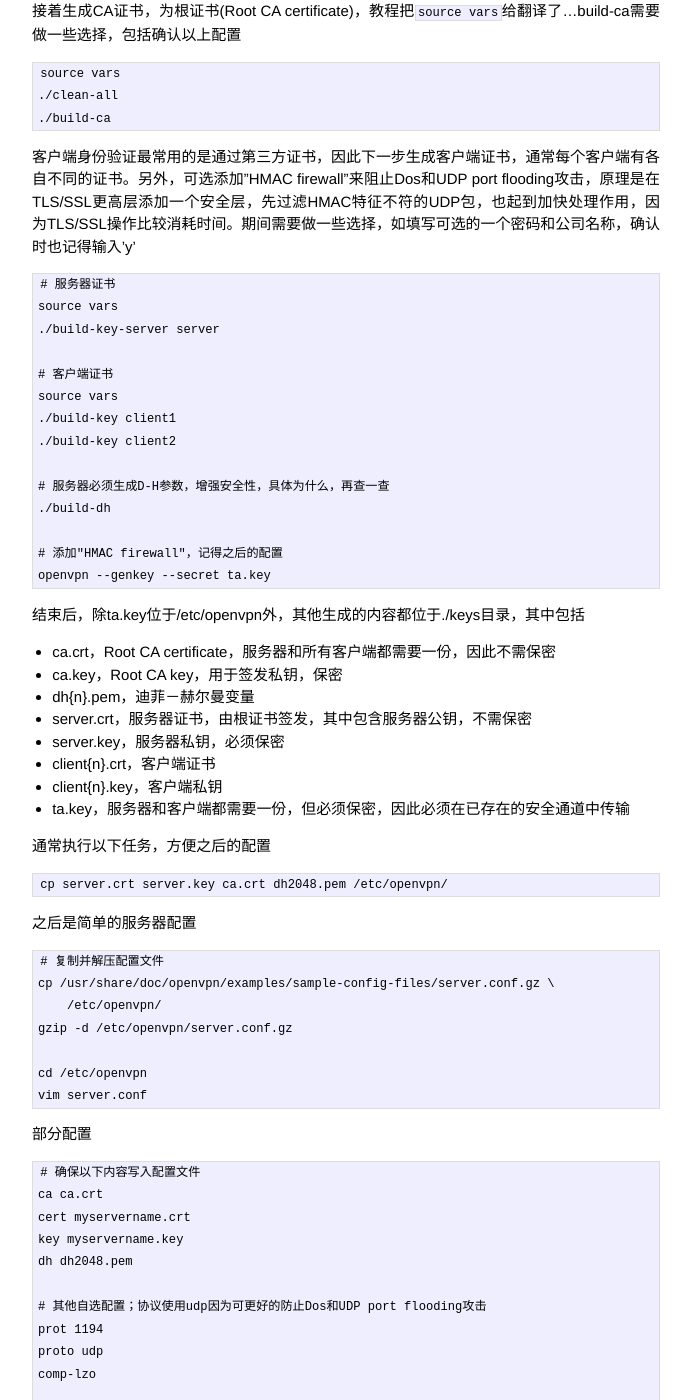
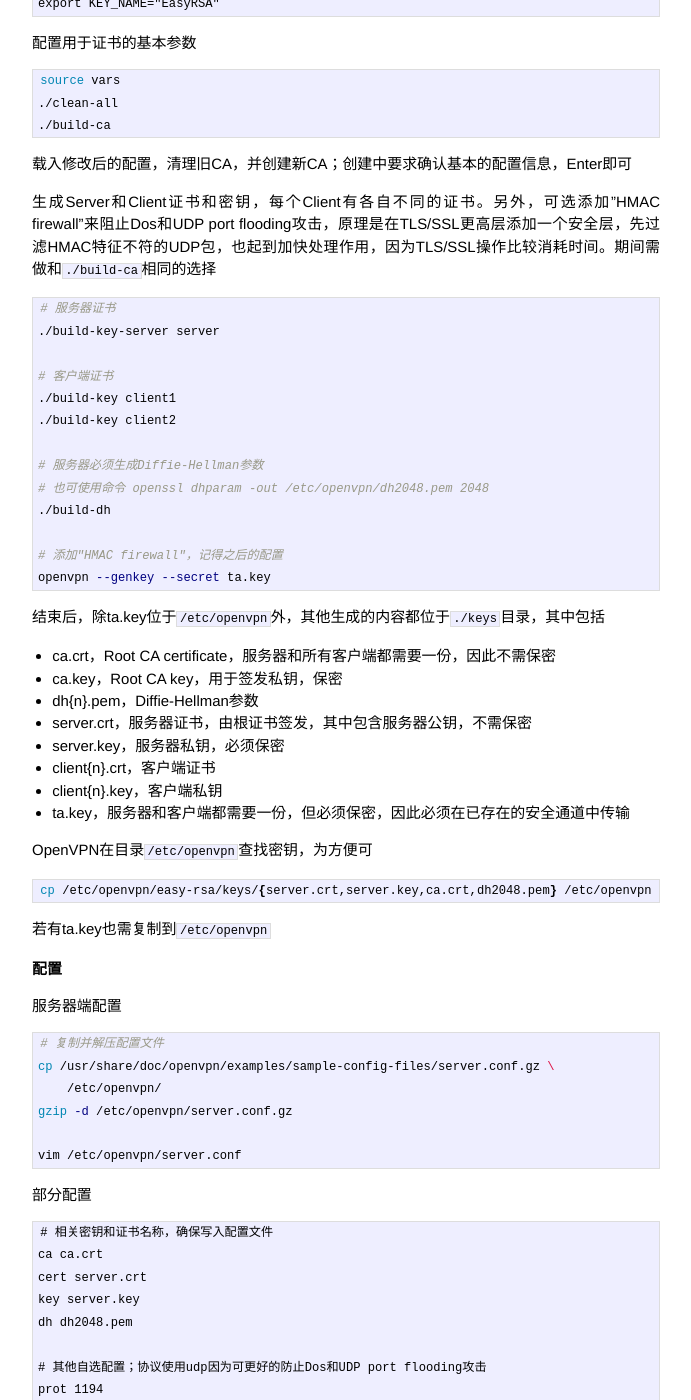
Before and after one commit to zp25/zp25.github.io, a Jekyll site: the page built from _posts/安全/2014-06-24-RSA三.markdown, in a window 1280 px wide and 1400 px high, scrolled down 1678 px. Shown: the whole window, without its empty margins (294-985 px from the left). Built offline with Jekyll 4.4.1, drawn with Linux system fonts in a browser that asks for light colours; some of the changed text lies outside the part shown.

Commit message:
Update: openvpn

```diff
--- a/_posts/安全/2014-06-24-RSA三.markdown
+++ b/_posts/安全/2014-06-24-RSA三.markdown
@@ -28,201 +28,296 @@
 OpenVPN必须双向验证，也提供了多种验证方式，包括预享密钥(仅用于点对点VPN)、第三方证书、用户名密码组合(2.0起提供)。由于OpenVPN使用通用网络协议(TCP等)，因此可以防止ISP等过滤特定VPN协议，如IPSec。
 
 # 搭建OpenVPN
-整理这些内容实际是希望搭建一个VPN，在了解OpenVPN后引出了RSA算法和OpenSSL，于是就先做些准备，也方便之后使用HTTPS。教程参考[Ubuntu服务指南中VPN内容][buildvpn]，也参考了[这篇文章][buildvpn2]。
+整理这些内容实际是希望搭建一个VPN，在了解OpenVPN后引出了RSA算法和OpenSSL，于是就先做些准备，也方便之后使用HTTPS。
 
 ## 服务器端操作
 Ubuntu 14.04，首先安装，OpenVPN2.3开始不捆绑easy-rsa(简化生成证书)，因此也需手动安装
 
-    apt-get update && apt-get install openvpn easy-rsa
+~~~bash
+apt-get update && apt-get install openvpn easy-rsa
+~~~
+由之前内容知道ssl运行需要密钥和数字证书，因此需先生成这些内容，包括创建自己的根证书(CA)，然后签发服务器和客户端证书用以身份认证。
 
-由之前内容知道ssl运行需要密钥和数字证书，因此需先生成这些内容。复制easy-rsa到openvpn配置目录，然后编辑配置信息
+~~~bash
+mkdir /etc/openvpn/easy-rsa/
+cp -r /usr/share/easy-rsa/ /etc/openvpn
 
-    mkdir /etc/openvpn/easy-rsa/
-    cp -r /usr/share/easy-rsa/* /etc/openvpn/easy-rsa/
+cd /etc/openvpn/easy-rsa
+~~~
+使用easy-rsa简化证书创建，然后创建密钥存储文件夹
 
-    cd /etc/openvpn/easy-rsa/
-    vim vars
+~~~
+vim ./vars
 
-    # 配置，必填
-    export KEY_COUNTRY="US"
-    export KEY_PROVINCE="CA"
-    export KEY_CITY="SanFrancisco"
-    export KEY_ORG="Example Company"
-    export KEY_EMAIL="me@myhost.mydomain"
-    export KEY_OU="MyOrganizationalUnit"
-    export KEY_NAME="EasyRSA"
+# 配置，必填
+export KEY_COUNTRY="US"
+export KEY_PROVINCE="CA"
+export KEY_CITY="SanFrancisco"
+export KEY_ORG="Example Company"
+export KEY_EMAIL="me@myhost.mydomain"
+export KEY_OU="MyOrganizationalUnit"
+export KEY_NAME="EasyRSA"
+~~~
+配置用于证书的基本参数
 
-接着生成CA证书，为根证书(Root CA certificate)，教程把`source vars`给翻译了...build-ca需要做一些选择，包括确认以上配置
+~~~bash
+source vars
+./clean-all
+./build-ca
+~~~
+载入修改后的配置，清理旧CA，并创建新CA；创建中要求确认基本的配置信息，Enter即可
 
-    source vars
-    ./clean-all
-    ./build-ca
+生成Server和Client证书和密钥，每个Client有各自不同的证书。另外，可选添加"HMAC firewall"来阻止Dos和UDP port flooding攻击，原理是在TLS/SSL更高层添加一个安全层，先过滤HMAC特征不符的UDP包，也起到加快处理作用，因为TLS/SSL操作比较消耗时间。期间需做和`./build-ca`相同的选择
 
-客户端身份验证最常用的是通过第三方证书，因此下一步生成客户端证书，通常每个客户端有各自不同的证书。另外，可选添加"HMAC firewall"来阻止Dos和UDP port flooding攻击，原理是在TLS/SSL更高层添加一个安全层，先过滤HMAC特征不符的UDP包，也起到加快处理作用，因为TLS/SSL操作比较消耗时间。期间需要做一些选择，如填写可选的一个密码和公司名称，确认时也记得输入'y'
+~~~bash
+# 服务器证书
+./build-key-server server
 
-    # 服务器证书
-    source vars
-    ./build-key-server server
+# 客户端证书
+./build-key client1
+./build-key client2
 
-    # 客户端证书
-    source vars
-    ./build-key client1
-    ./build-key client2
+# 服务器必须生成Diffie-Hellman参数
+# 也可使用命令 openssl dhparam -out /etc/openvpn/dh2048.pem 2048
+./build-dh
 
-    # 服务器必须生成D-H参数，增强安全性，具体为什么，再查一查
-    ./build-dh
-
-    # 添加"HMAC firewall"，记得之后的配置
-    openvpn --genkey --secret ta.key
-
-结束后，除ta.key位于/etc/openvpn外，其他生成的内容都位于./keys目录，其中包括
+# 添加"HMAC firewall"，记得之后的配置
+openvpn --genkey --secret ta.key
+~~~
+结束后，除ta.key位于`/etc/openvpn`外，其他生成的内容都位于`./keys`目录，其中包括
 
 + ca.crt，Root CA certificate，服务器和所有客户端都需要一份，因此不需保密
 + ca.key，Root CA key，用于签发私钥，保密
-+ dh{n}.pem，迪菲－赫尔曼变量
++ dh{n}.pem，Diffie-Hellman参数
 + server.crt，服务器证书，由根证书签发，其中包含服务器公钥，不需保密
 + server.key，服务器私钥，必须保密
 + client{n}.crt，客户端证书
 + client{n}.key，客户端私钥
 + ta.key，服务器和客户端都需要一份，但必须保密，因此必须在已存在的安全通道中传输
 
-通常执行以下任务，方便之后的配置
+OpenVPN在目录`/etc/openvpn`查找密钥，为方便可
 
-    cp server.crt server.key ca.crt dh2048.pem /etc/openvpn/
+~~~bash
+cp /etc/openvpn/easy-rsa/keys/{server.crt,server.key,ca.crt,dh2048.pem} /etc/openvpn
+~~~
+若有ta.key也需复制到`/etc/openvpn`
 
-之后是简单的服务器配置
+### 配置
+服务器端配置
 
-    # 复制并解压配置文件
-    cp /usr/share/doc/openvpn/examples/sample-config-files/server.conf.gz \
-        /etc/openvpn/
-    gzip -d /etc/openvpn/server.conf.gz
+~~~bash
+# 复制并解压配置文件
+cp /usr/share/doc/openvpn/examples/sample-config-files/server.conf.gz \
+    /etc/openvpn/
+gzip -d /etc/openvpn/server.conf.gz
 
-    cd /etc/openvpn
-    vim server.conf
+vim /etc/openvpn/server.conf
+~~~
 
 部分配置
 
-    # 确保以下内容写入配置文件
-    ca ca.crt
-    cert myservername.crt
-    key myservername.key
-    dh dh2048.pem
+~~~
+# 相关密钥和证书名称，确保写入配置文件
+ca ca.crt
+cert server.crt
+key server.key
+dh dh2048.pem
 
-    # 其他自选配置；协议使用udp因为可更好的防止Dos和UDP port flooding攻击
-    prot 1194
-    proto udp
-    comp-lzo
+# 其他自选配置；协议使用udp因为可更好的防止Dos和UDP port flooding攻击
+prot 1194
+proto udp
+comp-lzo
 
-    # 若希望将服务器作为客户端的网关(目的很明确嘛)则需去除以下内容的注释
-    # 使用Google Public DNS
-    push "redirect-gateway def1 bypass-dhcp"
-    push "dhcp-option DNS 8.8.8.8"
-    push "dhcp-option DNS 8.8.4.4"
+# 若希望将服务器作为客户端的网关(目的很明确嘛)则需去除以下内容的注释
+# 使用Google Public DNS或默认
+push "redirect-gateway def1 bypass-dhcp"
+push "dhcp-option DNS 8.8.8.8"
+push "dhcp-option DNS 8.8.4.4"
 
-    # 将OpenVPN作为非特权用户运行是很好的安全策略，取消两行注释
-    user nobody
-    group nogroup
+# 将OpenVPN作为非特权用户运行是很好的安全策略，取消两行注释
+user nobody
+group nogroup
 
-    # "HMAC firewall"配置，第二个参数在服务器端为0，客户端为1
-    tls-auth ta.key 0
+# "HMAC firewall"配置，第二个参数在服务器端为0，客户端为1
+tls-auth ta.key 0
 
-最后一步，非常重要，路由转发配置(目的很明确嘛)
+# log地址
+log-append /var/log/openvpn.log
+~~~
+log默认写入`/var/log/syslog`，可自定义；接着非常重要一步，路由转发配置
 
-    vim /etc/sysctl.conf
+~~~
+vim /etc/sysctl.conf
 
-    # 取消ip_forward注释
-    net.ipv4.ip_forward = 1
+# 取消ip_forward注释
+net.ipv4.ip_forward = 1
 
-    # 退出vim后重新载入sysctl
-    sysctl -p
+# 退出vim后重新载入sysctl
+sysctl -p
+~~~
 
-依照教程，直接修改iptables；由于服务器使用了ufw，所以找到了对应的配置方式，详细见[这篇文章][openvpnufw]
+直接修改iptables或配置ufw
 
-    # 直接修改iptables
-    iptables -t nat -A POSTROUTING -s 10.8.0.0/24 -o eth0 -j MASQUERADE
-    service iptables save
+~~~bash
+# 直接修改iptables
+iptables -t nat -A POSTROUTING -s 10.8.0.0/24 -o eth0 -j MASQUERADE
+service iptables save
 
-    # 或使用ufw配置
-    # 先配置允许封包转发
-    vim /etc/default/ufw
-    DEFAULT_FORWARD_POLICY="ACCEPT"
+# 使用ufw配置
+# OpenVPN使用UDP端口
+ufw allow 1194/udp
 
-    # 之后修改规则
-    vim /etc/ufw/before.rules
+# 允许封包转发
+vim /etc/default/ufw
 
-    # 以下内容需添加在"*filter"行前，就是添加在规则的最前端
-    # START OPENVPN RULES
-    # NAT table rules
-    *nat
-    :POSTROUTING ACCEPT [0:0]
-    # Allow traffic from OpenVPN client to eth0
-    -A POSTROUTING -s 10.8.0.0/8 -o eth0 -j MASQUERADE
-    COMMIT
-    # END OPENVPN RULES
+DEFAULT_FORWARD_POLICY="ACCEPT"
 
-服务器端任务完成，以服务开启`service openvpn start`，或通过命令`openvpn`开启。开启后可查看生成的虚拟网卡信息`ifconfig tun0`。不要忘了开启端口`ufw allow 1194`。一切正常，进入客户端操作
+# ufw规则修改规则
+vim /etc/ufw/before.rules
+
+# 以下内容需添加在"*filter"行前，就是添加在规则的最前端
+# START OPENVPN RULES
+# NAT table rules
+*nat
+:POSTROUTING ACCEPT [0:0]
+# Allow traffic from OpenVPN client to eth0
+-A POSTROUTING -s 10.8.0.0/8 -o eth0 -j MASQUERADE
+COMMIT
+# END OPENVPN RULES
+
+# 完成
+ufw reload
+~~~
+服务器端任务完成
+
+~~~bash
+service openvpn start
+service openvpn status
+
+ifconfig tun0
+~~~
+启动服务和查看信息。一切正常，进入客户端操作
 
 ## 客户端操作
-客户端内容均测试通过，其中桌面为Ubuntu 14.04；ios为7.1.1；android为4.4.2
+进入client1，将之前生成的client1.crt, client1.key, ca.crt, ta.key移至`/etc/openvpn`
 
-### Ubuntu
-选择OpenVPN client，因此客户端也需安装OpenVPN，并将之前生成的client1.crt client1.key ca.crt移至/etc/openvpn
+~~~bash
+scp newuser@SERVER_IP_ADDRESS:/etc/openvpn/easy-rsa/keys/client1.key Downloads/
+~~~
+使用SCP(Secure Copy)下载
 
-    cp /usr/share/doc/openvpn/examples/sample-config-files/client.conf \
-        /etc/openvpn/
+~~~bash
+cp /usr/share/doc/openvpn/examples/sample-config-files/client.conf \
+   /etc/openvpn/
 
-    cd /etc/openvpn
-    vim client.conf
+cd /etc/openvpn
+vim client.conf
+~~~
 
 部分配置
 
-    # 确保以下内容写入配置文件
-    ca ca.crt
-    cert client1.crt
-    key client1.key
+~~~
+# 确保以下内容写入配置文件
+ca ca.crt
+cert client1.crt
+key client1.key
 
-    # 注意修改服务器地址，端口和协议必须与服务器相同，服务器开启压缩则客户端也必须开启
-    remote vpnserver.example.com 1194
-    prot 1194
-    proto udp
-    comp-lzo
+# 注意修改服务器地址，端口和协议必须与服务器相同，服务器开启压缩则客户端也必须开启
+remote vpnserver.example.com 1194
+prot 1194
+proto udp
+comp-lzo
 
-    # 将OpenVPN作为非特权用户运行是很好的安全策略，取消两行注释
-    user nobody
-    group nogroup
+# 将OpenVPN作为非特权用户运行是很好的安全策略，取消两行注释
+user nobody
+group nogroup
 
-    # "HMAC firewall"配置，第二个参数在服务器端为0，客户端为1
-    tls-auth ta.key 1
+# "HMAC firewall"配置，第二个参数在服务器端为0，客户端为1
+tls-auth ta.key 1
 
-配置完成，可开启客户端`service openvpn start`，同样也可以查看虚拟网卡信息`ifconfig tun0`，ping服务器是否在线`ping 10.8.0.1`，也可查看路由信息确定是否连接成功`netstat -rn`
+# log地址
+log-append /var/log/openvpn.log
+~~~
+配置完成，可开启客户端
 
-### ios
-app store下载官方OpenVPN Connect应用，编辑一份client.conf，将其重命名为.ovpn扩展名。将各种证书和密钥以in-line方式写入ovpn文件，具体样例见[此文][iosinline]。想办法将此配置文件移入ios设备，如通过邮件或iTunes同步等。完成后使用OpenVPN打开，跳转到OpenVPN后会看到有发现新配置的信息，右下方点击绿色的加号便可完成导入。打开服务测试。
+~~~bash
+service openvpn start
 
-### android
-android操作与ios几乎相同。安装官方OpenVPN Connect应用，制作ovpn文件后存入手机。打开OpenVPN，点击菜单，Import，选择ovpn文件导入。打开服务测试。
+ifconfig tun0
+
+# 服务器是否在线
+ping 10.8.0.1
+
+# 查看路由信息确定是否连接成功
+netstat -rn
+~~~
+开启服务和信息查询
+
+DNS，系统使用`/etc/resolv.conf`配置DNS服务，用于所有服务的域名解析。若需openvpn使用server端DNS，需修改此配置。利用openresolv可实现多程序无碰撞的修改此配置
+
+~~~bash
+apt-get update && apt-get install openresolv
+~~~
+安装openresolv后重启网络，查看resolv.conf发现`# Generated by resolvconf`字样表明配置成功，openresolv会自动根据系统配置，因此无需更多手动配置。确定可执行文件地址正确，向client.conf添加
+
+~~~
+script-security 2
+up /etc/openvpn/update-resolv-conf
+down /etc/openvpn/update-resolv-conf
+~~~
+打开和关闭openvpn时查看resolv.conf反向修改
+
+### 移动设备
+下载官方OpenVPN Connect应用，编辑一份client.conf并重命名为client.ovpn。将各种证书和密钥以in-line方式写入ovpn文件，具体见[此文][inline]。样例
+
+~~~
+client
+dev tun
+remote vpnserver.example.com 1194
+proto udp
+comp-lzo
+resolv-retry infinite
+nobind
+persist-key
+persist-tun
+ns-cert-type server
+verb 3
+key-direction 1
+
+<ca>
+-----BEGIN CERTIFICATE-----
+copy ca.crt here
+-----END CERTIFICATE-----
+</ca>
+<cert>
+Certificate:
+infos
+-----END CERTIFICATE-----
+copy client.crt here
+-----END CERTIFICATE-----
+</cert>
+<key>
+-----BEGIN PRIVATE KEY-----
+copy client.key here
+-----END PRIVATE KEY-----
+</key>
+<tls-auth>
+#
+# 2048 bit OpenVPN static key
+#
+-----BEGIN OpenVPN Static key V1-----
+copy ta.key here
+-----END OpenVPN Static key V1-----
+</tls-auth>
+~~~
+
+想办法将此配置文件移入ios设备，如通过邮件或iTunes同步等。完成后使用OpenVPN打开，跳转到OpenVPN后会看到有发现新配置的信息，右下方点击绿色的加号便可完成导入。打开服务测试。
 
 ## 使用其他方式进行客户端身份认证
-以上使用第三方证书方式认证，之前提到还有两种认证方式，静态密钥方式[查看此文][static]。另一种是OpenVPN2.0起可以选择的用户名/密码认证方式，简化认证，但我暂时不使用，没有经历就不太好发言，这里只是把手册中提到的设置方式整理出来，方便以后需要使用时查看。登录用户使用系统的local user和passwd。不需生成客户端证书，但ca.crt依然需要
+以上使用第三方证书方式认证，之前提到还有两种认证方式，静态密钥方式[查看此文][static]。另一种是OpenVPN2.0起可以选择的用户名/密码认证方式，简化认证
 
-    # server.conf配置
-    # 声明使用openvpn-auth-pam扩展
-    plugin /usr/lib/openvpn/openvpn-plugin-auth-pam.so login
-
-    # 关闭证书认证而仅使用用户名/密码认证
-    client-cert-not-required
-    username-as-common-name
-
-
-    # client.conf配置
-    # 用户名和密码在连接时提供，加密传输给服务器后由以下配置触发认证
-    auth-user-pass
-
-    # 注释客户端证书和密钥内容
-    ;cert client1.crt
-    ;key client1.key
-
-客户端连接时需输入用户名/密码。
+## DNS污染
+虽然server.conf配置redirect-gateway且将server的DNS结果push到client，但是依然受到DNS污染，导致https连接几乎全出现URL和证书的地址不符；可能的原因是，虽然设置server为默认网关，但同时会向两个网关查询DNS，使用先响应的
 
 ## 避免被防火墙拦截
 SSL在握手过程中是明文传输的，且看了几篇文章都说OpenVPN报文特征明显。有提到使用静态证书认证的，可以防止交换密钥时由于明显特征被阻拦OpenVPN服务的防火墙识别。还有是可以通过另一种不被拦截的服务通道传输OpenVPN报文，如SSH。
@@ -235,6 +330,10 @@
 + [IPsec-维基百科](http://zh.wikipedia.org/wiki/IPsec "IPsec")
 + [VPN 隧道协议PPTP、L2TP、IPSec和SSLVPN的区别](https://www.x-berry.com/vpn-tunneling-protocol/ "VPN 隧道协议PPTP、L2TP、IPSec和SSLVPN的区别")
 + [OpenVPN文档-HOWTO](http://openvpn.net/index.php/open-source/documentation/howto.html "HOWTO")
++ [How To Set Up an OpenVPN Server on Ubuntu 14.04](https://www.digitalocean.com/community/tutorials/how-to-set-up-an-openvpn-server-on-ubuntu-14-04 "How To Set Up an OpenVPN Server on Ubuntu 14.04")
++ [OpenVPN-archlinux](https://wiki.archlinux.org/index.php/OpenVPN "OpenVPN")
++ [Ubuntu服务指南 OpenVPN](https://help.ubuntu.com/14.04/serverguide/openvpn.html "Ubuntu服务指南 OpenVPN")
++ [OpenVPN – forward all client traffic through tunnel using UFW](http://www.gaggl.com/2013/04/openvpn-forward-all-client-traffic-through-tunnel-using-ufw/ "OpenVPN – forward all client traffic through tunnel using UFW")
 
 [gre]: http://zh.wikipedia.org/wiki/%E9%80%9A%E7%94%A8%E8%B7%AF%E7%94%B1%E5%B0%81%E8%A3%85 "通用路由封装"
 [ppp]: http://zh.wikipedia.org/wiki/%E7%82%B9%E5%AF%B9%E7%82%B9%E5%8D%8F%E8%AE%AE "点对点协议"
```
Also changed, not shown: other parts of _posts/安全/2014-06-24-RSA三.markdown (+1 -4 lines).
